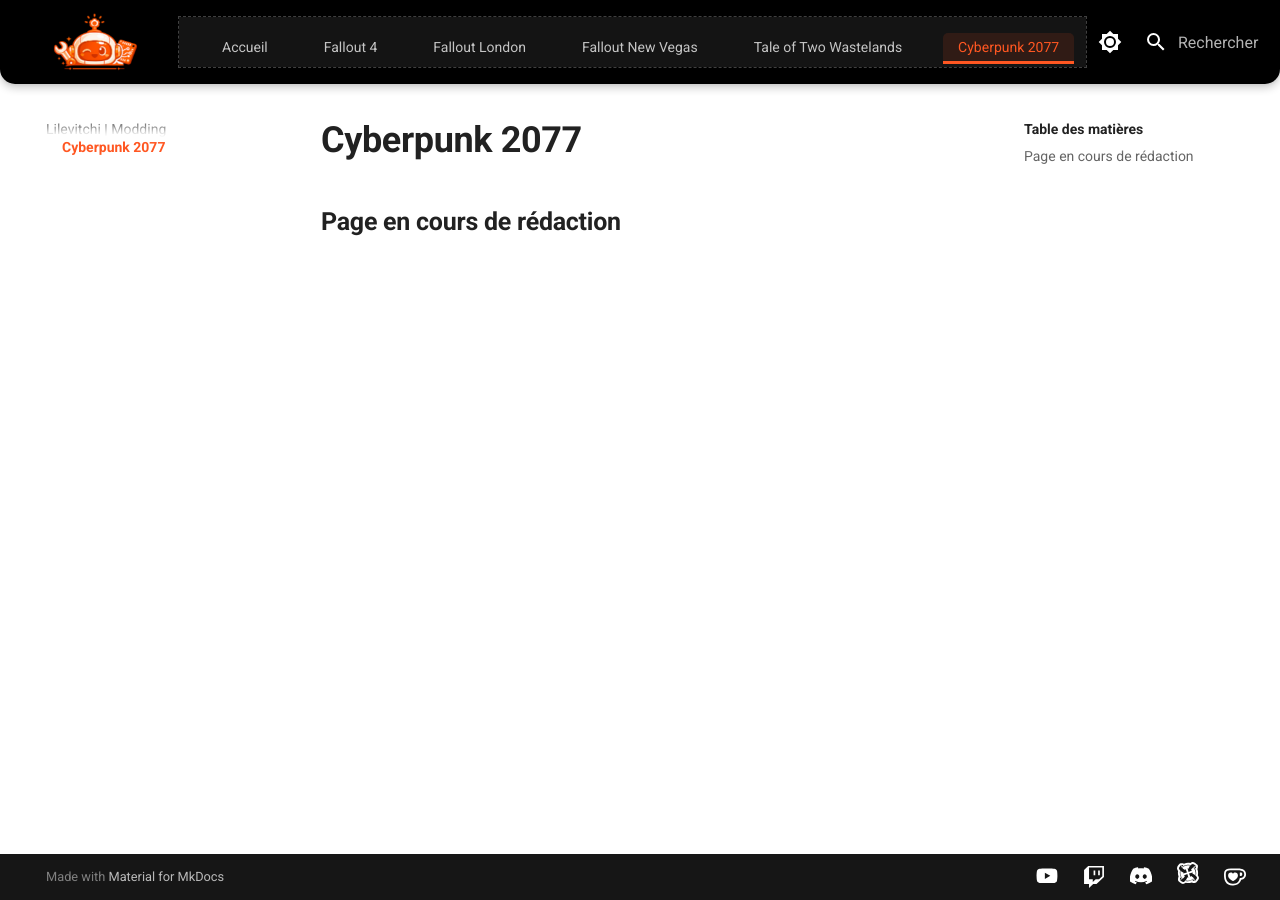
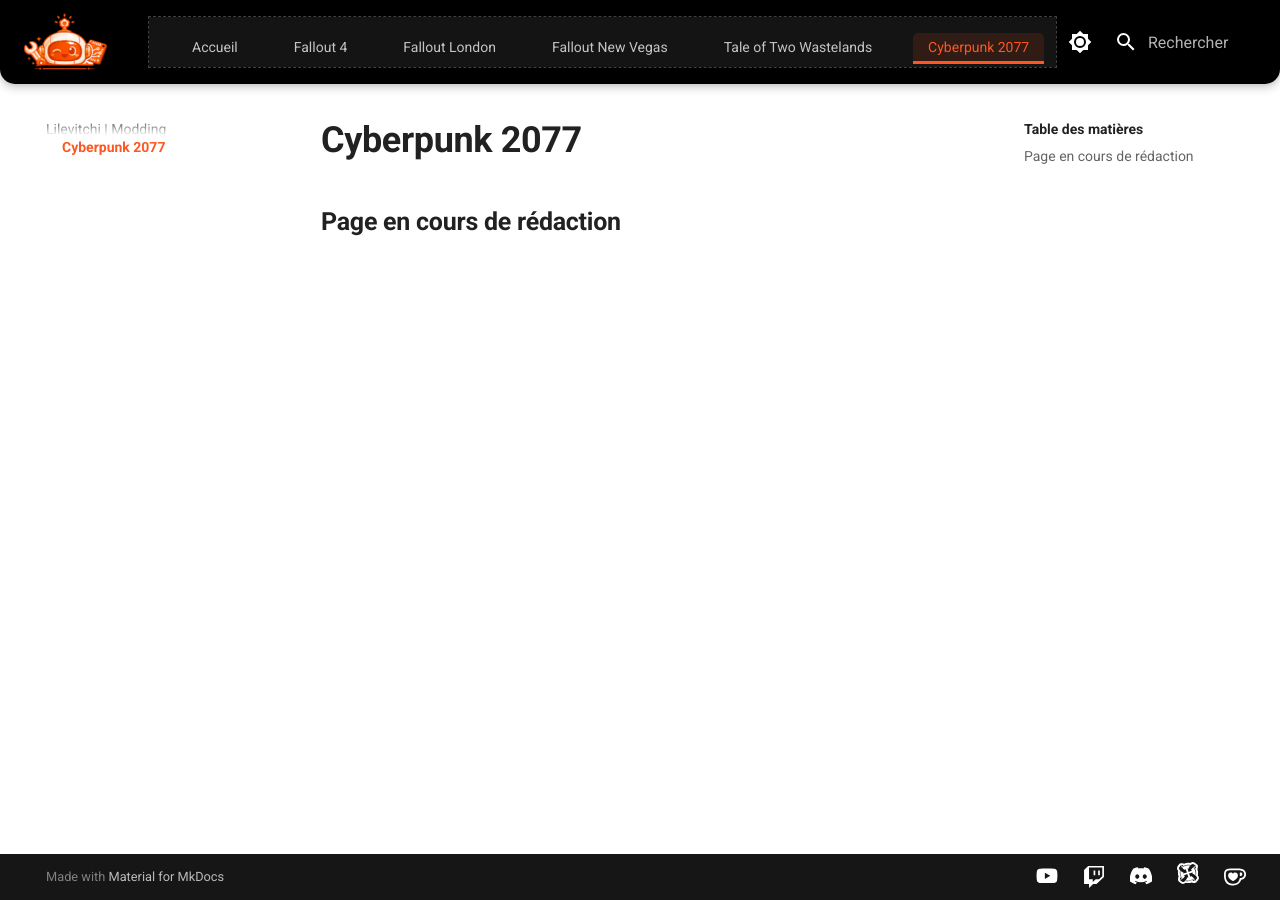
Before and after one commit to Lilevitchi/lilevitchi.github.io, an MkDocs documentation site: the page built from docs/cyberpunk/index.md, in a window 1280 px wide. Built offline with MkDocs 1.6.1 and Material for MkDocs 9.7.7, drawn with Linux system fonts in a browser that asks for light colours.

Commit message:
Update extra.css

```diff
--- a/docs/stylesheets/extra.css
+++ b/docs/stylesheets/extra.css
@@ -92,10 +92,10 @@
   /*display: flex;
   align-items: center;
   justify-content: space-between;
-  max-width: var(--grid-max-width);*/
-  margin: 0 auto;
-  /*margin-left: 0;
-  margin-right: auto;*/
+  max-width: var(--grid-max-width);
+  margin: 0 auto;*/
+  margin-left: 0;
+  /*margin-right: auto;*/
   padding-left: 12px;
 }
 
```
